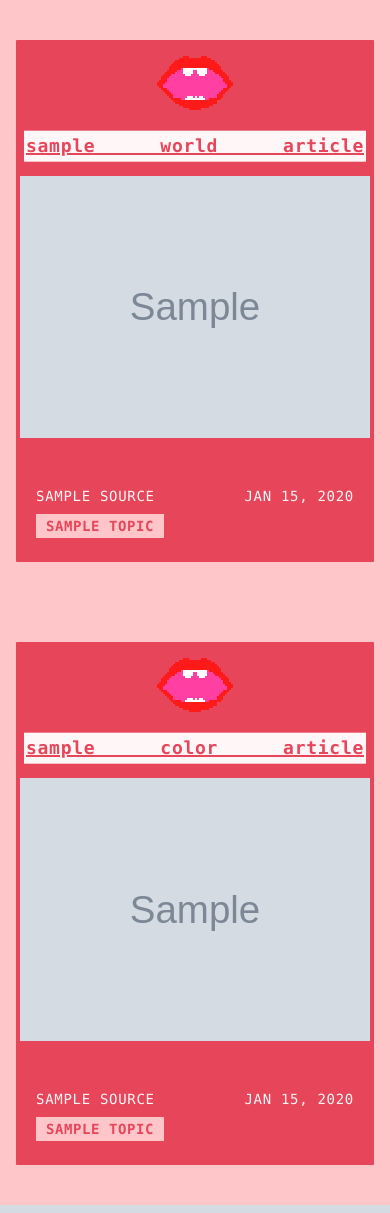
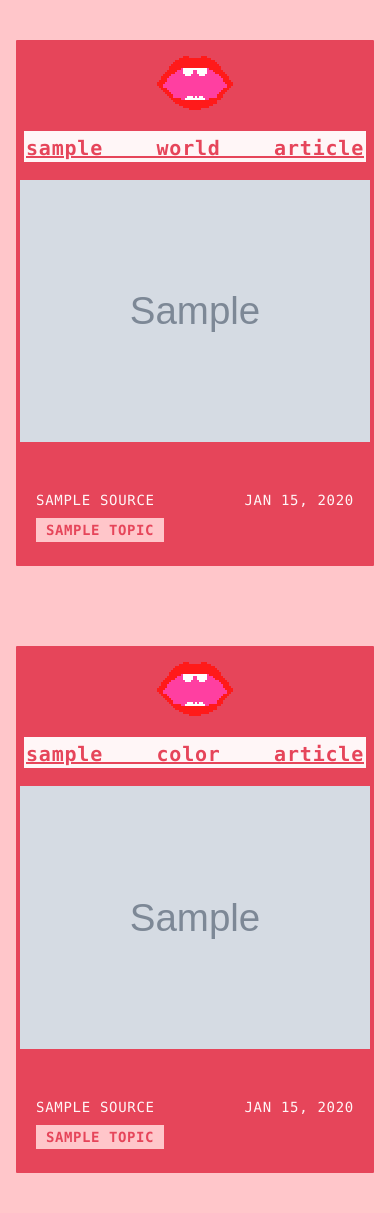
Before and after one commit to botica/newschomp, a Django app: template newschomp/chomp/templates/chomp/home.html in a window 390 px wide. Run offline with Django 5.2, Linux system fonts and the light colour scheme; the template is opened without the code that fills it: most values are stand-ins (such as "Sample title", 1, 10 or a date in 2020); grey boxes marked "Sample" are stand-in pictures; data that the repository does not hold is empty.

Commit message:
design iteration

```diff
--- a/newschomp/chomp/static/chomp/css/style.css
+++ b/newschomp/chomp/static/chomp/css/style.css
@@ -69,7 +69,7 @@ body {
 }
 
 .article-title {
-    font-size: 18px;
+    font-size: 22px;
     font-weight: 600;
     line-height: 1.2;
     margin: 0;
@@ -91,8 +91,8 @@ body {
     background: repeating-linear-gradient(
         to bottom,
         var(--cream-light) 0,
-        var(--cream-light) 1.7em,
-        var(--red) 1.7em,
+        var(--cream-light) 1.55em,
+        var(--red) 1.55em,
         var(--red) 2em
     );
     background-size: 100% 2em;
@@ -117,7 +117,7 @@ body {
 .summary li { /* this is the text article summary part that we need to style in order to make it readable */
     display: inline;
     font-family: "SF Mono", "Consolas", "Monaco", "Menlo", monospace;
-    font-size: 15px;
+    font-size: 17px;
     line-height: 2.0;
     color: var(--red);
     background: var(--cream-light);
@@ -149,7 +149,7 @@ body {
 }
 
 .source, .pub-date {
-    font-size: 14px;
+    font-size: 16px;
     color: var(--cream-light);
     text-transform: uppercase;
     letter-spacing: 0.05em;
@@ -165,7 +165,7 @@ body {
 }
 
 .topic {
-    font-size: 14px;
+    font-size: 16px;
     color: var(--red);
     background: var(--cream);
     padding: 4px 10px;
@@ -185,3 +185,22 @@ body {
     letter-spacing: 0.06em;
     font-weight: 500;
 }
+
+/* Mobile */
+@media (max-width: 480px) {
+    .article-title {
+        font-size: 20px;
+    }
+
+    .summary li {
+        font-size: 15px;
+    }
+
+    .source, .pub-date {
+        font-size: 14px;
+    }
+
+    .topic {
+        font-size: 14px;
+    }
+}
```
